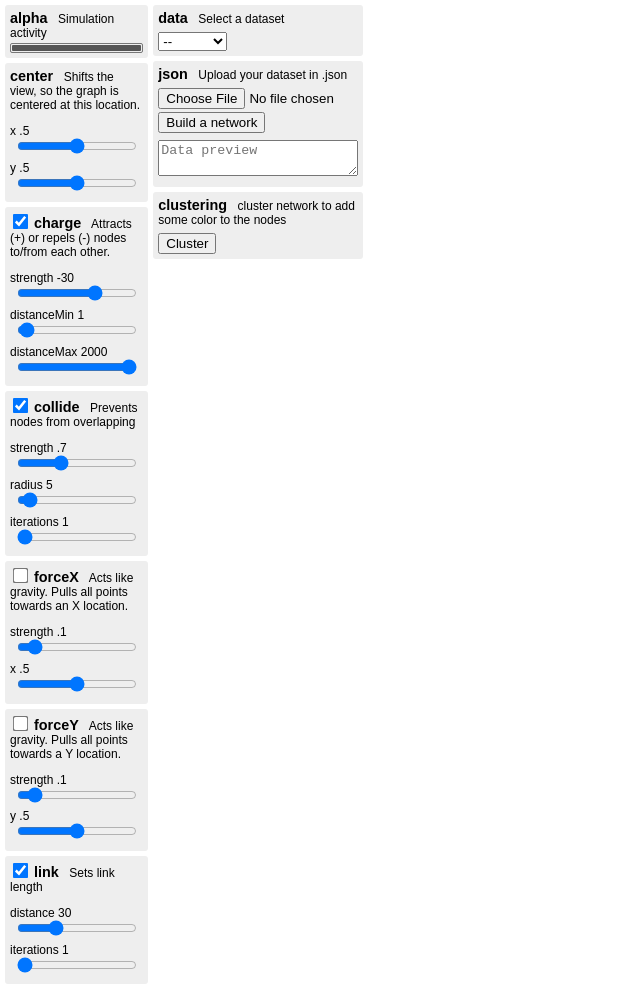
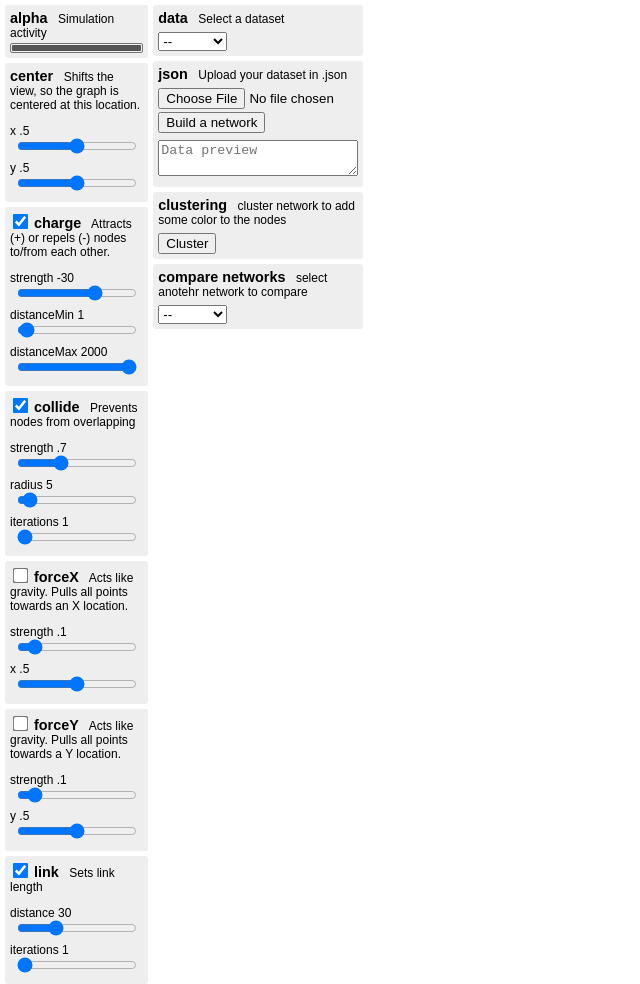
Before and after one commit to schatt89/networkViz, a website: page public/index.html in a window 1280 px wide. Shown: the whole page, without its empty margins (0-640 px from the left). Drawn offline with nearby package versions, Linux system fonts and the light colour scheme.

Commit message:
two graphs one svg

```diff
--- a/public/css/main.css
+++ b/public/css/main.css
@@ -101,6 +101,20 @@ div.tooltip {
 .data .clustering label { margin-right: .5em; font-size: 120%; font-weight: bold; display: inline-block; }
 .data .clustering p { margin-top: 0; margin-bottom: .5em;}
 
+
+.data .add_network {
+    padding: 5px;
+    border-radius: 3px;
+    width: 200px;
+    height: fit-content;
+    margin: 5px 0;
+    background-color: #eee;
+}
+
+.data .add_network label { margin-right: .5em; font-size: 120%; font-weight: bold; display: inline-block; }
+.data .add_network p { margin-top: 0; margin-bottom: .5em;}
+
+
 /* SVG styles */
 svg {
     flex-basis: 100%;
--- a/public/index.html
+++ b/public/index.html
@@ -130,6 +130,16 @@
               cluster network to add some color to the nodes</p>
               <button id="clusterButton" type="button">Cluster</button>
             </div>
+            <div class="add_network">
+              <p><label>compare networks</label>
+              select anotehr network to compare</p>
+              <select id="my2Select" onchange="if (this.selectedIndex) add_network(this.selectedIndex);">
+                <option value="-1">--</option>
+                <option value="1">Option1</option>
+                <option value="2">Option2</option>
+                <option value="3">Option3</option>
+            </select>
+            </div>
           </div>
 
           <svg></svg>
--- a/public/js/public.js
+++ b/public/js/public.js
@@ -18,7 +18,6 @@ function network_from_selected_data (sel) {
         alert("Option3 is not defined")
 
     }
-    d3.selectAll("svg > *").remove();
     d3.json(name, function(error, _graph) {
         if (error) throw error;
         graph = _graph;
@@ -30,6 +29,15 @@ function network_from_selected_data (sel) {
 function select_data (index) {
     var x = document.getElementById("mySelect");
     var selection = x.options[index].text;
+    d3.selectAll("svg > *").remove();
+    network_from_selected_data(selection);
+}
+
+
+function add_network (index) {
+    var x = document.getElementById("mySelect");
+    var selection = x.options[index].text;
+    forceProperties.center.x = 0.8;
     network_from_selected_data(selection);
 }
 
@@ -87,7 +95,7 @@ simulation.on("tick", ticked);
 // values for all forces
 forceProperties = {
 center: {
-    x: 0.5,
+    x: 0.2,
     y: 0.5
 },
 charge: {
```
Also changed, not shown: api/ideas.txt (added).
